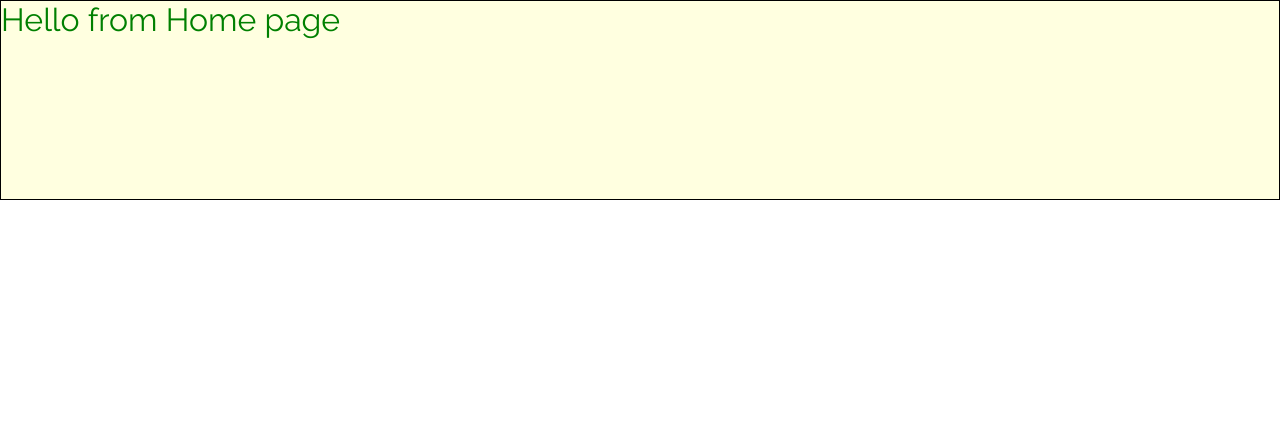
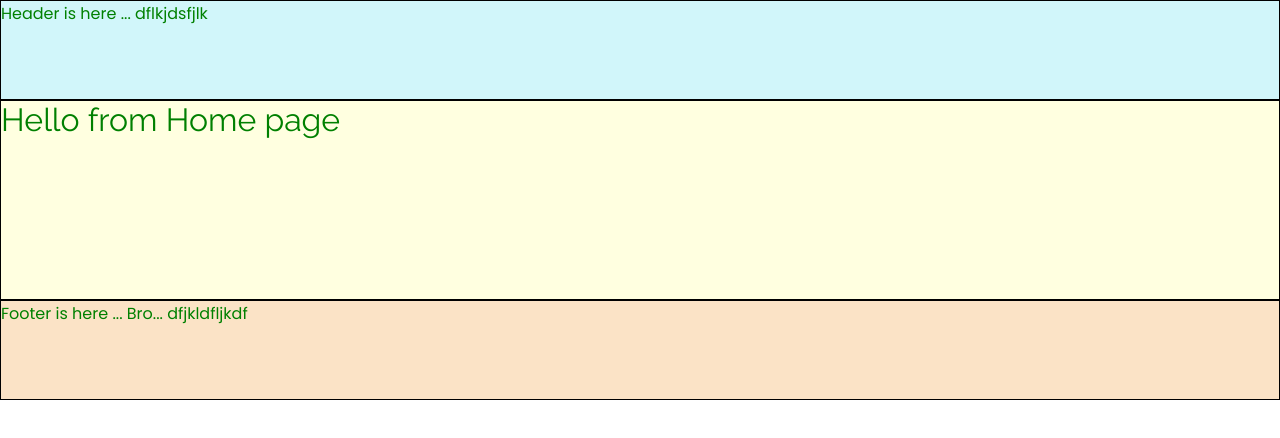
Before and after one commit to chirag-brilliantlink/brilliant-front, a Next.js app: page / in a window 1280 px wide. Shown: the top 438 px of the page. Built offline with nearby package versions, Linux system fonts and the light colour scheme.

Commit message:
Fixed header & footer file import issue

```diff
--- /dev/null
+++ b/src/layout/footer.tsx
@@ -0,0 +1,13 @@
+import styled from "styled-components";
+const Footer = () => {
+  return (
+    <Wrapper>Footer is here ... Bro... dfjkldfljkdf</Wrapper>
+  )
+}
+export default Footer;
+const Wrapper = styled.div`
+  color: green;
+  background-color: #fbe3c6;
+  height: 100px;
+  border: 1px solid black;
+`
--- /dev/null
+++ b/src/layout/header.tsx
@@ -0,0 +1,13 @@
+import styled from "styled-components";
+const Header = () => {
+  return (
+    <Wrapper>Header is here ... dflkjdsfjlk</Wrapper>
+  )
+}
+export default Header;
+const Wrapper = styled.div`
+  color: green;
+  background-color: #d1f6fa;
+  height: 100px;
+  border: 1px solid black;
+`
--- a/src/pages/_app.tsx
+++ b/src/pages/_app.tsx
@@ -2,6 +2,8 @@ import { Raleway, Poppins } from "next/font/google";
 import "@/styles/globals.css";
 import type { AppProps } from "next/app";
 import Head from "next/head";
+import Footer from "@/layout/footer";
+import Header from "@/layout/header";
 
 const raleway = Raleway({
   subsets: ["latin"],
@@ -22,7 +24,9 @@ export default function App({ Component, pageProps }: AppProps) {
           <link rel="icon" href="/chain.png" />
     </Head>
     <main className={`${raleway.className} ${poppins.className}`}>
+      <Header />
       <Component {...pageProps} />
+      <Footer />
     </main>
     </>
   );
```
